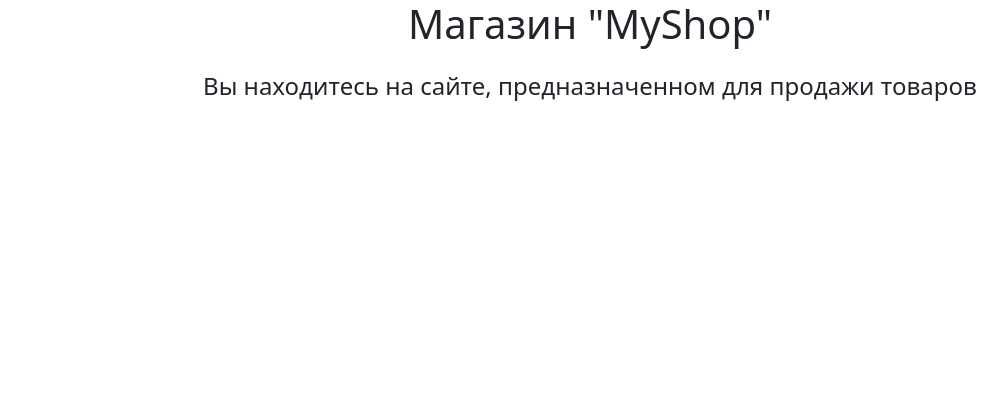
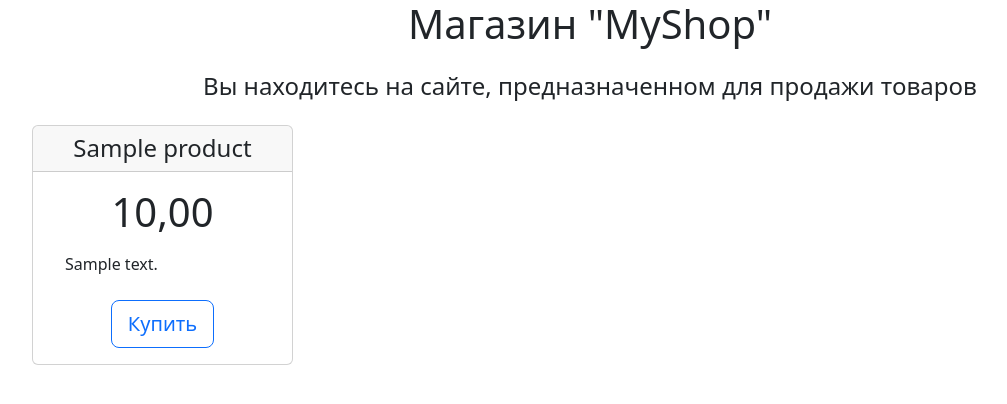
Before and after one commit to nataliamelnik138/hw_lesson_23_2, a Django app: page / in a window 1280 px wide. Shown: the top 404 px of the page, without its empty margins (50-1057 px from the left). Run offline with Django 4.2, Linux system fonts and the light colour scheme; tables that the repository leaves empty hold one stand-in row (values such as "Sample post"); parts of the project's set-up code (start-up, migrations or seed data) failed here and were passed over.

Commit message:
На главной странице добавлена выборка последних 5 товаров

```diff
--- a/catalog/templates/catalog/index.html
+++ b/catalog/templates/catalog/index.html
@@ -9,5 +9,27 @@
   <body>
     <h1 class="mb-4 text-center">Магазин "MyShop"</h1>
    <h4 class="mb-4 text-center">Вы находитесь на сайте, предназначенном для продажи товаров</h4>
+<div class="container">
+    <div class="row text-center">
+        {% for product in products %}
+        <div class="col-3">
+            <div class="card mb-4 box-shadow">
+                <div class="card-header">
+                    <h4 class="my-0 font-weight-normal">{{product.product_name}}</h4>
+                </div>
+                <div class="card-body">
+                    <h1 class="card-title pricing-card-title">{{product.price}}</h1>
+                    <ul class="list-unstyled mt-3 mb-4 text-start m-3">
+                        <li>{{product.description}}</li>
+
+                    </ul>
+                    <button type="button" class="btn btn-lg btn-block btn-outline-primary">Купить</button>
+                </div>
+
+            </div>
+
+        </div>
+        {% endfor %}
+    </div>
   </body>
 </html>
--- a/catalog/views.py
+++ b/catalog/views.py
@@ -1,8 +1,16 @@
 from django.shortcuts import render
+
+from catalog.models import Product
 
 
 def index(request):
-    return render(request, 'catalog/index.html')
+    context = {
+        'title': 'skystore',
+        'products': Product.objects.all()[:5]
+
+    }
+    print(context['products'])
+    return render(request, 'catalog/index.html', context=context)
 
 
 def contact(request):
```
